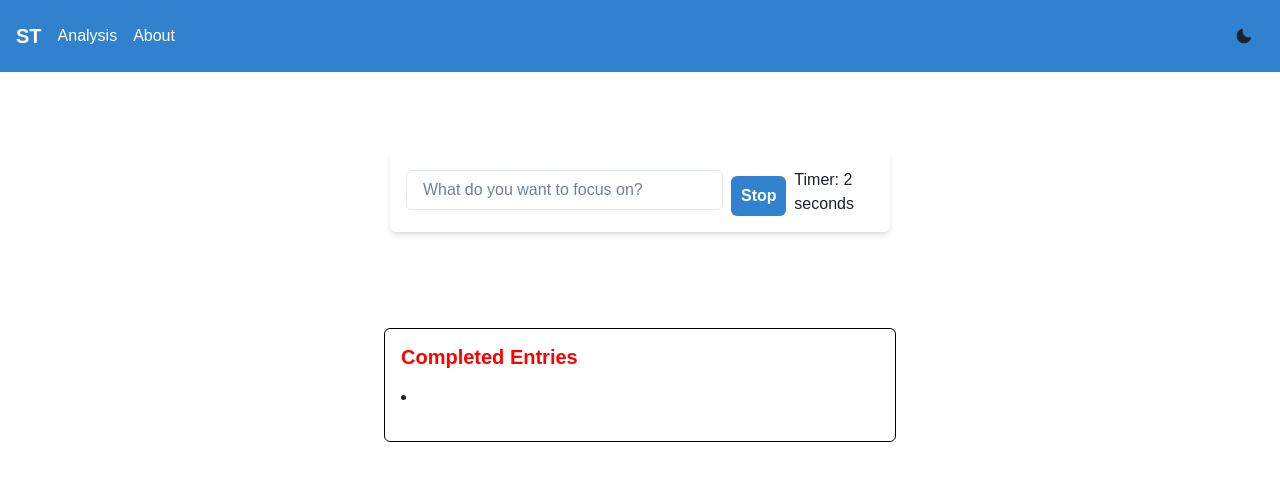
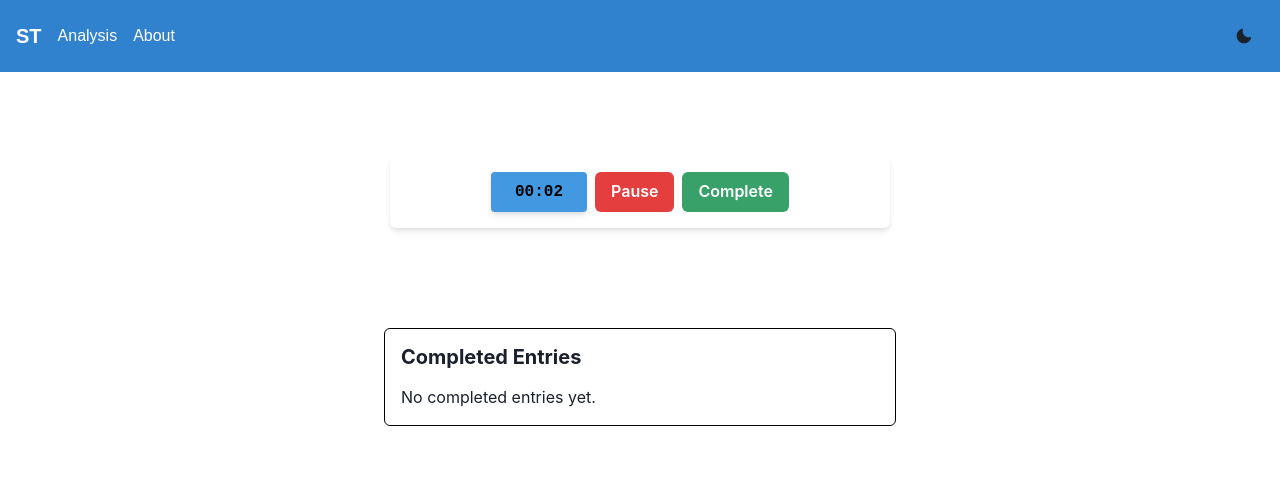
Before and after one commit to ajwadjaved/FocusHacker, a React (Create React App) app: page / in a window 1280 px wide. Both pictures are taken after a click on the button "Start". Shown: the top 480 px of the page. Built offline with nearby package versions, Linux system fonts and the light colour scheme.

Commit message:
pre adding tags, finished completed entries div box and working timer with pause and complete

```diff
--- a/src/App.js
+++ b/src/App.js
@@ -1,23 +1,28 @@
 import React, { useState } from 'react';
+import NavBar from './Navbar';
 import DialogBox from './DialogBox';
 import CompletedEntries from './CompletedEntries';
 
 
 const App = () => {
   const [completedEntries, setCompletedEntries] = useState([]);
+  const [totalTime, setTotalTime] = useState("");
 
-  const handleStartClick = (inputValue) => {
+  const handleStartClick = (inputValue, totalTime) => {
     console.log("User input:", inputValue);
-    // Do something with the input value
-    setCompletedEntries((prevEntries) => [...prevEntries, inputValue]);
+
+    setCompletedEntries((prevEntries) => [...prevEntries, { entry: inputValue, time: totalTime }]);
+    setTotalTime(totalTime);
   };
 
   return (
     <>
+      <NavBar />
       <DialogBox onStartClick={handleStartClick} />
       <CompletedEntries entries={completedEntries} />
     </>
   );
 };
 
+
 export default App;
--- a/src/CompletedEntries.js
+++ b/src/CompletedEntries.js
@@ -1,40 +1,19 @@
 import React from "react";
-import { ChakraProvider, extendTheme } from "@chakra-ui/react";
-import { Box, Heading, UnorderedList, ListItem, Text } from "@chakra-ui/react";
+import {
+  Box,
+  Heading,
+  UnorderedList,
+  ListItem,
+  Text,
+  ChakraProvider,
+  extendTheme
+} from "@chakra-ui/react";
 
 const theme = extendTheme({
-  fonts: {
-    heading: `'Work Sans', sans-serif`,
-    body: `'Work Sans', sans-serif`,
-  },
-  colors: {
-    primary: "#FF0000",
-    secondary: "#00FF00",
-  },
-  components: {
-    Heading: {
-      baseStyle: {
-        color: "primary",
-      },
-    },
-    UnorderedList: {
-      baseStyle: {
-        spacing: 4,
-      },
-    },
-    ListItem: {
-      baseStyle: {
-        paddingY: 2,
-        paddingLeft: 4,
-        borderRadius: "md",
-        backgroundColor: "secondary",
-        color: "white",
-      },
-    },
-  },
+  // Theme configuration
 });
 
-const CompletedEntries = ({ entries }) => {
+const CompletedEntries = ({ entries }) => { // Remove totalTime since it's no longer needed
   return (
     <ChakraProvider theme={theme}>
       <Box
@@ -49,13 +28,24 @@ const CompletedEntries = ({ entries }) => {
           Completed Entries
         </Heading>
         {entries.length > 0 ? (
-          <UnorderedList>
-            {entries.map((entry, index) => (
-              <ListItem key={index}>
-                <Text>{entry}</Text>
-              </ListItem>
-            ))}
-          </UnorderedList>
+          <>
+            <UnorderedList styleType="none">
+              {entries.map((entry, index) => (
+                <ListItem
+                  key={index}
+                  _hover={{
+                    background: "rgba(0, 0, 0, 0.1)",
+                    cursor: "pointer"
+                  }}
+                >
+                  <Box display="flex" alignItems="center" justifyContent="space-between">
+                    <Text>{entry.entry}</Text> {/* Access the entry property */}
+                    <Text marginLeft="8px">Time Worked: {entry.time}</Text> {/* Access the time property */}
+                  </Box>
+                </ListItem>
+              ))}
+            </UnorderedList>
+          </>
         ) : (
           <Text>No completed entries yet.</Text>
         )}
--- a/src/DialogBox.js
+++ b/src/DialogBox.js
@@ -1,11 +1,16 @@
 import React, { useState, useEffect } from "react";
-import { Flex, Button, Input, HStack } from "@chakra-ui/react";
+import { Flex, Button, Input, HStack, chakra } from "@chakra-ui/react";
+import { motion } from "framer-motion";
 import DialogBoxStyles from "./DialogBoxStyles.js";
 
 const DialogBox = ({ onStartClick }) => {
   const [inputValue, setInputValue] = useState("");
   const [isTimerRunning, setIsTimerRunning] = useState(false);
-  const [timer, setTimer] = useState(0);
+  const [isPaused, setIsPaused] = useState(false);
+  const [minutes, setMinutes] = useState(0);
+  const [seconds, setSeconds] = useState(0);
+  const [showTimer, setShowTimer] = useState(false);
+  const [totalTime, setTotalTime] = useState("");
 
   const handleInputChange = (e) => {
     setInputValue(e.target.value);
@@ -13,32 +18,107 @@ const DialogBox = ({ onStartClick }) => {
 
   const handleStartClick = () => {
     if (isTimerRunning) {
-      setIsTimerRunning(false); // Stop the timer
+      setIsPaused(!isPaused); // Pause or continue the timer
     } else {
       setIsTimerRunning(true); // Start the timer
-      setTimer(0); // Reset the timer
+      setMinutes(0); // Reset the minutes
+      setSeconds(0); // Reset the seconds
+      setShowTimer(true); // Show the timer
+      setTotalTime(""); // Reset the total time
     }
-    onStartClick(inputValue);
-    setInputValue("");
   };
+
+
+  const handleStopClick = () => {
+    setIsTimerRunning(false); // Stop the timer
+    setIsPaused(false); // Reset pause state
+    onStartClick(inputValue, `${minutes}:${seconds}`); // Pass input value and total time to parent component
+    setInputValue(""); // Clear input value
+    setShowTimer(false); // Hide the timer
+  };
+
 
   useEffect(() => {
     let intervalId;
-    if (isTimerRunning) {
+    if (isTimerRunning && !isPaused) {
       intervalId = setInterval(() => {
-        setTimer((prevTimer) => prevTimer + 1);
+        setSeconds((prevSeconds) => prevSeconds + 1);
       }, 1000);
     }
     return () => {
       clearInterval(intervalId);
     };
-  }, [isTimerRunning]);
+  }, [isTimerRunning, isPaused]);
 
-  const timerText = isTimerRunning ? `Timer: ${timer} seconds` : "";
+  useEffect(() => {
+    if (seconds === 60) {
+      setMinutes((prevMinutes) => prevMinutes + 1);
+      setSeconds(0);
+    }
+    if (minutes === 60) {
+      setMinutes(0);
+      setSeconds(0);
+    }
+  }, [minutes, seconds]);
+
+  const handlePauseClick = () => {
+    setIsPaused(true); // Pause the timer
+  };
+
+  const handleContinueClick = () => {
+    setIsPaused(false); // Continue the timer
+  };
+
+  const timerText = isTimerRunning
+    ? `${minutes.toString().padStart(2, "0")}:${seconds.toString().padStart(2, "0")}`
+    : "";
+
+  const timerStyle = isTimerRunning ? DialogBoxStyles.timer : {};
 
   return (
     <Flex sx={DialogBoxStyles.dialogContainer}>
       <Flex sx={DialogBoxStyles.dialogBox}>
+        <motion.div
+          initial={{ opacity: 0, scale: 0.8 }}
+          animate={{ opacity: 1, scale: 1 }}
+          exit={{ opacity: 0, scale: 0.8 }}
+          transition={{ duration: 0.3 }}
+          style={{
+            width: "100%",
+            display: "flex",
+            justifyContent: "center",
+            alignItems: "center",
+          }}
+        >
+          {showTimer ? (
+            <HStack>
+              <chakra.span sx={timerStyle}>{timerText}</chakra.span>
+              {isPaused ? (
+                <Button
+                  sx={DialogBoxStyles.dialogButton}
+                  colorScheme="blue"
+                  onClick={handleContinueClick}
+                >
+                  Continue
+                </Button>
+              ) : (
+                <Button
+                  sx={DialogBoxStyles.dialogButton}
+                  colorScheme="red"
+                  onClick={handlePauseClick}
+                >
+                  Pause
+                </Button>
+              )}
+              <Button
+                sx={DialogBoxStyles.dialogButton}
+                colorScheme="green"
+                onClick={handleStopClick}
+              >
+                Complete
+              </Button>
+            </HStack>
+          ) : (
             <HStack>
               <Input
                 sx={DialogBoxStyles.dialogInput}
@@ -53,11 +133,15 @@ const DialogBox = ({ onStartClick }) => {
               >
                 {isTimerRunning ? "Stop" : "Start"}
               </Button>
-          <span>{timerText}</span>
+              {isTimerRunning && (
+                <chakra.span sx={timerStyle}>{timerText}</chakra.span>
+              )}
             </HStack>
+          )}
+        </motion.div>
       </Flex>
     </Flex>
   );
-};
+}
 
 export default DialogBox;
--- a/src/DialogBoxStyles.js
+++ b/src/DialogBoxStyles.js
@@ -1,3 +1,5 @@
+import { chakra } from "@chakra-ui/react";
+
 const DialogBoxStyles = {
   dialogContainer: {
     justifyContent: "center",
@@ -12,11 +14,25 @@ const DialogBoxStyles = {
     boxShadow: "md",
   },
   dialogInput: {
+    width: "400px",
     marginBottom: 1,
   },
   dialogButton: {
     alignSelf: "flex-end",
   },
+  timer: {
+    fontFamily: "monospace",
+    fontSize: "1.0rem",
+    fontWeight: "bold",
+    color: "black",
+    padding: "0.5rem",
+    borderRadius: "4px",
+    backgroundColor: "blue.400",
+    display: "inline-block",
+    minWidth: "6rem",
+    textAlign: "center",
+    boxShadow: "md",
+  },
 };
 
 export default DialogBoxStyles;
--- a/src/index.js
+++ b/src/index.js
@@ -2,7 +2,7 @@ import React from 'react';
 import { createRoot } from 'react-dom/client';
 import { ChakraProvider, extendTheme } from "@chakra-ui/react";
 import App from './App';
-import NavBar from './Navbar';
+
 
 // Extend the default Chakra UI theme
 const theme = extendTheme({
@@ -14,11 +14,18 @@ const theme = extendTheme({
     body: 'Poppins',
     heading: 'Inter',
   },
+  styles: {
+    global: (props) => ({
+      body: {
+        bg: props.colorMode === "light" ? "lightpink" : "white", // Set light pink shade as the background color in light mode
+      },
+    }),
+  },
 });
 
 createRoot(document.getElementById('root')).render(
   <ChakraProvider theme={theme}>
-    <NavBar />
+
     <App />
   </ChakraProvider>
 );
```
Lines whose indentation alone changed are shown as unchanged.
